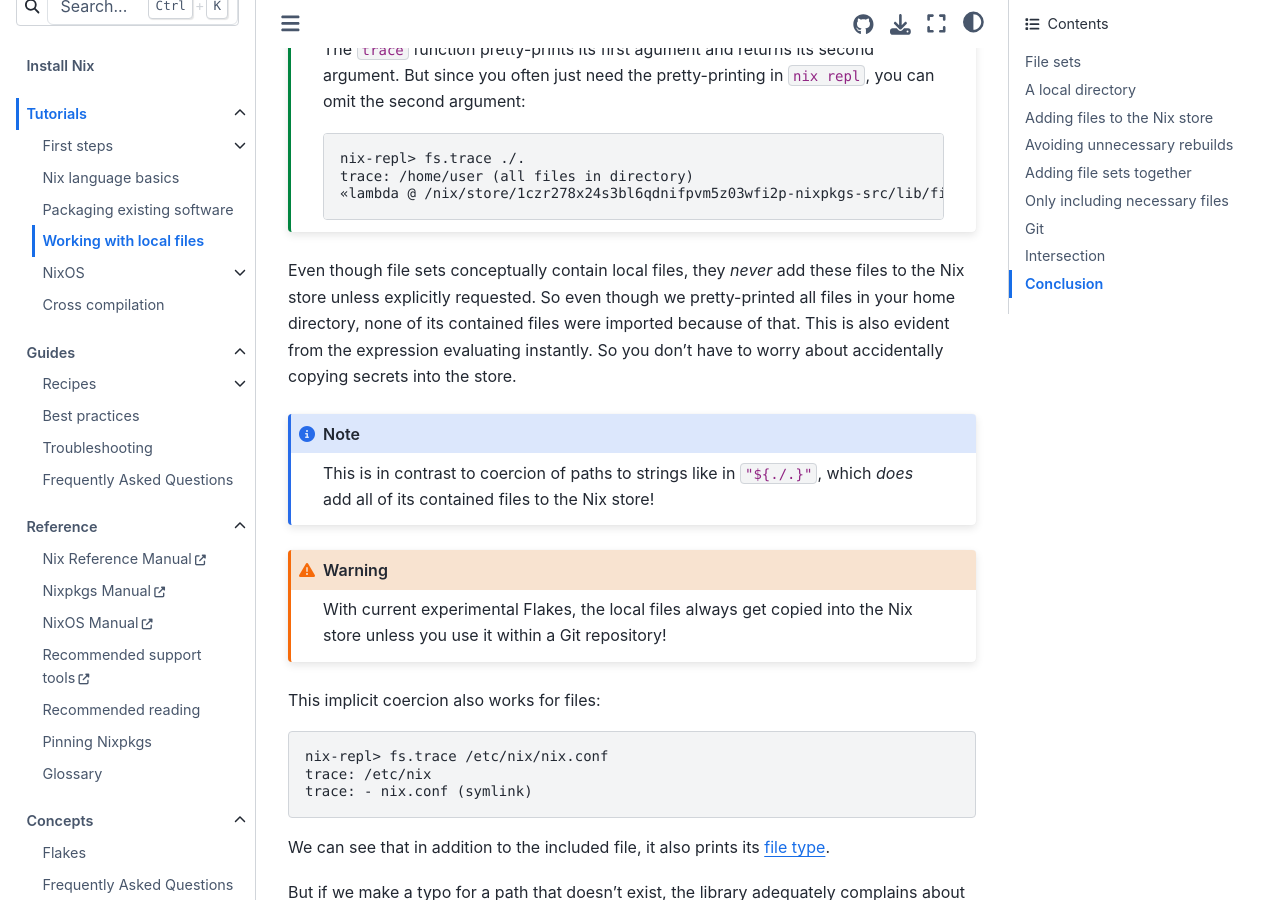
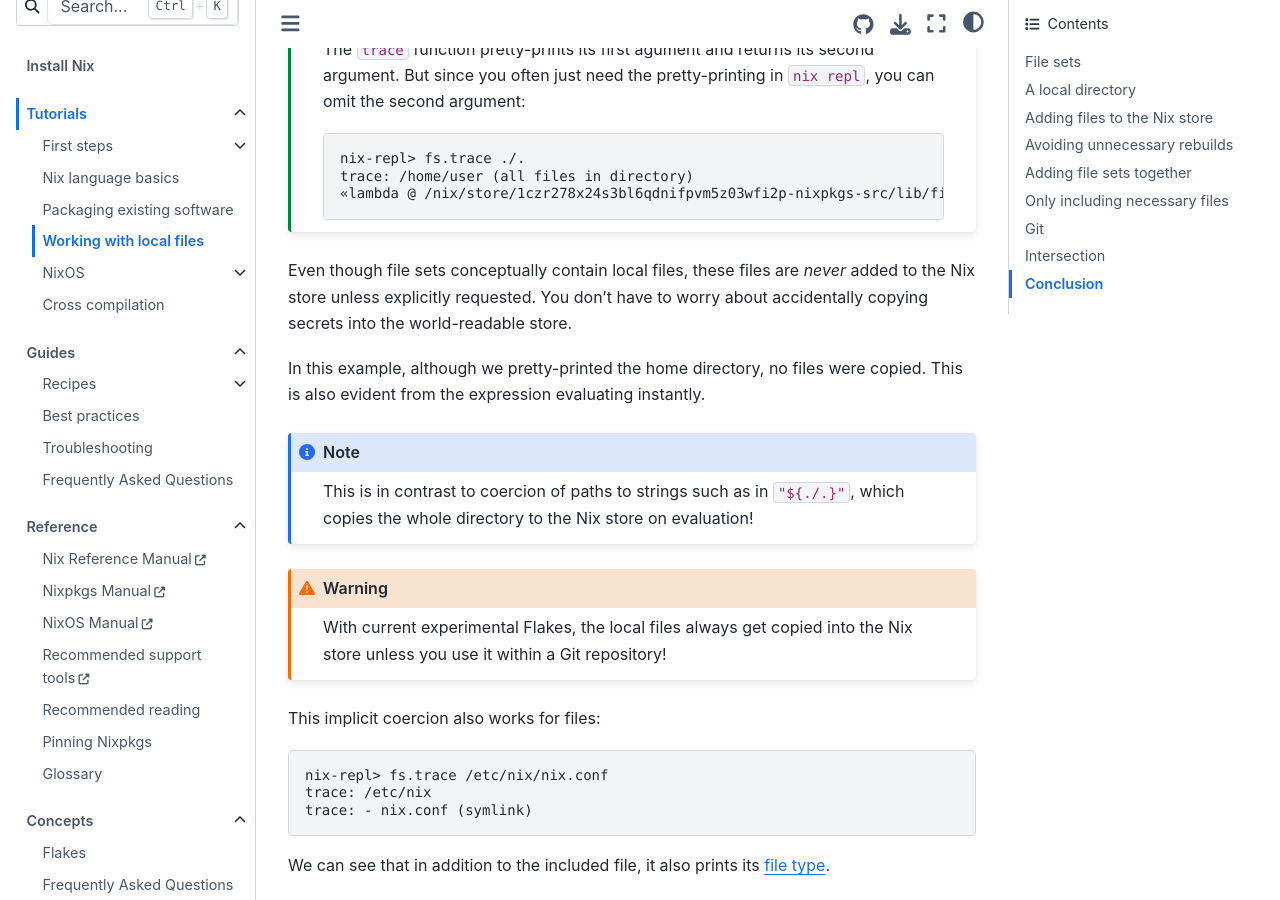
Before and after one commit to NixOS/nix.dev, a Sphinx documentation site: the page built from source/tutorials/file-sets.md, in a window 1280 px wide and 900 px high, scrolled down 1165 px. Built offline with Sphinx 7.4.7 and the Sphinx Book theme 1.1.4, drawn with Linux system fonts in a browser that asks for light colours.

Commit message:
restructure notes on copying files

````diff
--- a/source/tutorials/file-sets.md
+++ b/source/tutorials/file-sets.md
@@ -57,15 +57,15 @@
 ```
 :::
 
-Even though file sets conceptually contain local files,
-they _never_ add these files to the Nix store unless explicitly requested.
-So even though we pretty-printed all files in your home directory, none of its contained files were imported because of that.
+Even though file sets conceptually contain local files, these files are *never* added to the Nix store unless explicitly requested.
+You don't have to worry about accidentally copying secrets into the world-readable store.
+
+In this example, although we pretty-printed the home directory, no files were copied.
 This is also evident from the expression evaluating instantly.
-So you don't have to worry about accidentally copying secrets into the store.
 
 :::{note}
-This is in contrast to coercion of paths to strings like in `"${./.}"`,
-which _does_ add all of its contained files to the Nix store!
+This is in contrast to coercion of paths to strings such as in `"${./.}"`,
+which copies the whole directory to the Nix store on evaluation!
 :::
 
 :::{warning}
````
